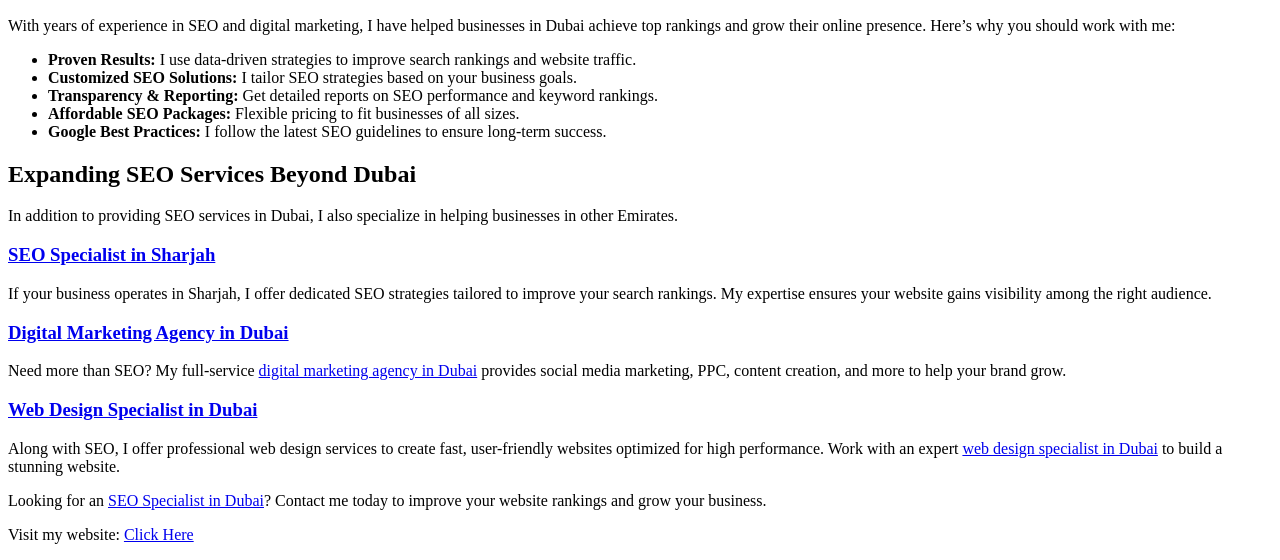
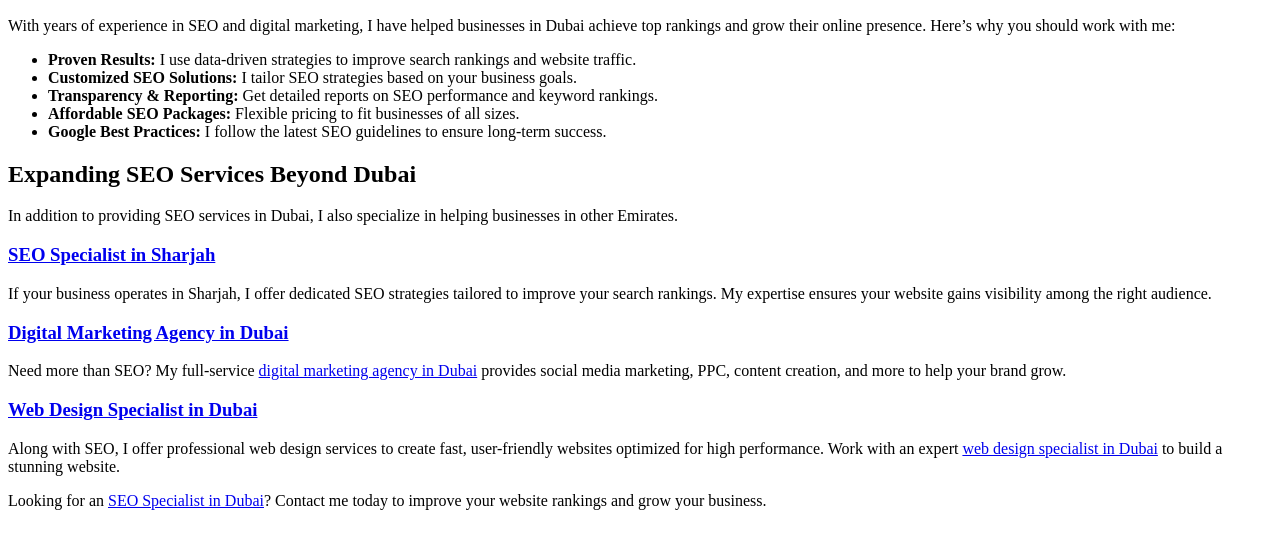
Before and after one commit to Saitechdm/SEO-Specialist-in-Dubai, a plain HTML site: page index.html in a window 1280 px wide. Shown: the part 1026-1586 px from the top of the page. After the commit the page ends 1552 px from the top, so only its background shows below. Drawn offline with Linux system fonts and the light colour scheme.

Commit message:
Update index.html

```diff
--- a/index.html
+++ b/index.html
@@ -88,7 +88,6 @@
 
     <footer>
         <p>Looking for an <a href="https://saitechdm.com/seo-specialist-in-dubai" target="_blank">SEO Specialist in Dubai</a>? Contact me today to improve your website rankings and grow your business.</p>
-        <p>Visit my website: <a href="https://saitechdm.com" target="_blank">Click Here</a></p>
     </footer>
 </body>
 </html>
```
